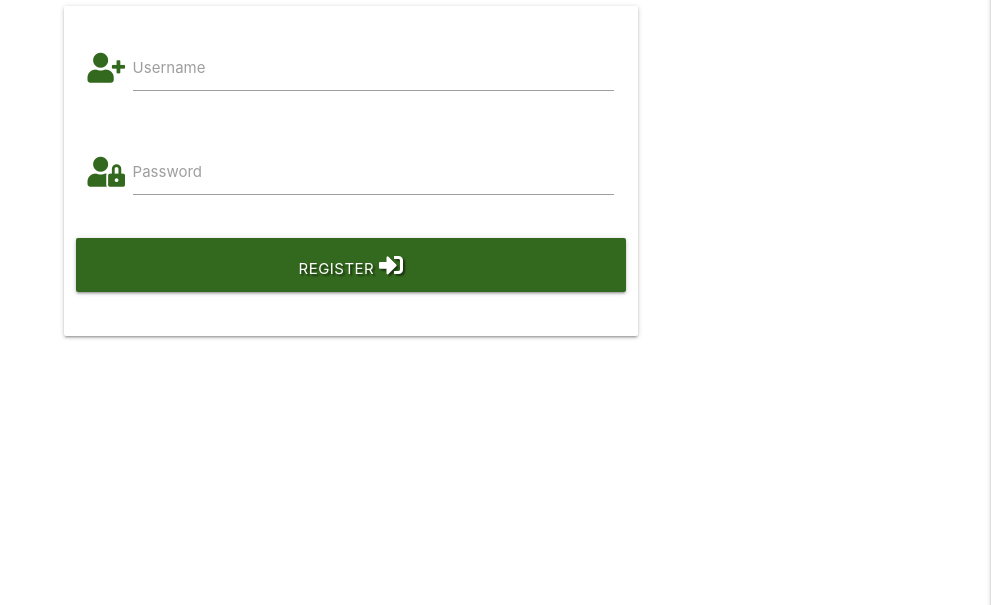
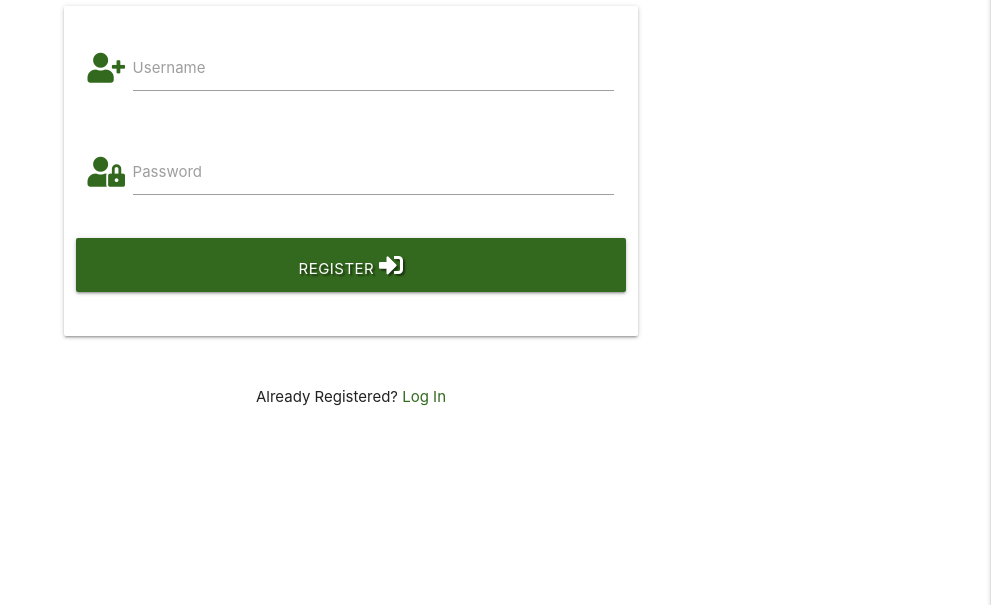
Before and after one commit to Code-Institute-Submissions/ms33, a Flask app: page /register in a window 1280 px wide. Shown: the part 160-765 px from the top of the page, without its empty margins (289-1280 px from the left). Run offline with Flask 2, Linux system fonts and the light colour scheme; some libraries are stand-ins or nearby versions.

Commit message:
login url

```diff
--- a/app.py
+++ b/app.py
@@ -49,6 +49,11 @@ def register():
     return render_template("register.html")
 
 
+@app.route("/login", methods=["GET", "POST"])
+def login():
+    return render_template("login.html")
+
+
 if __name__ == "__main__":
     app.run(host=os.environ.get("IP"),
             port=int(os.environ.get("PORT")),
--- a/templates/base.html
+++ b/templates/base.html
@@ -32,7 +32,7 @@
                     <li><a href="#">New Task</a></li>
                     <li><a href="#">Manage Categories</a></li>
                     <li><a href="#">Log Out</a></li>
-                    <li><a href="#">Log In</a></li>
+                    <li><a href="{{ url_for('login') }}">Log In</a></li>
                     <li><a href="{{ url_for('register') }}">Register</a></li>
                 </ul>
             </div>
@@ -48,7 +48,7 @@
             <li><a href="#">New Task</a></li>
             <li><a href="#">Manage Categories</a></li>
             <li><a href="#">Log Out</a></li>
-            <li><a href="#">Log In</a></li>
+            <li><a href="{{ url_for('login') }}">Log In</a></li>
             <li><a href="{{ url_for('register') }}">Register</a></li>
         </ul>
 
--- a/templates/login.html
+++ b/templates/login.html
@@ -4,7 +4,7 @@
 <h3 class="center-align">Log In</h3>
 
 <div class="row">
-    <form class="col s12 m8 offset-m2" method="POST" action="{{ url_for('register') }}">
+    <form class="col s12 m8 offset-m2" method="POST" action="{{ url_for('login') }}">
         <div class="card-panel">
             <!-- username, pattern in regex -->
             <div class="row">
@@ -37,7 +37,8 @@
 <div class="row">
     <div class="col s12">
         <p class="center-align">
-            New Here? <a href="{{ url_for('register) }}" class="light-green-text text">Register Account</a>
+            New Here?
+            <a href="{{ url_for('register') }}" class="light-green-text text-darken-4">Register Account</a>
         </p>
     </div>
 </div>
--- a/templates/register.html
+++ b/templates/register.html
@@ -34,4 +34,14 @@
     </form>
 </div>
 
+<div class="row">
+    <div class="col s12">
+        <p class="center-align">
+            Already Registered?
+            <a href="{{ url_for('login') }}" class="light-green-text text-darken-4">Log In</a>
+        </p>
+    </div>
+</div>
+
+
 {% endblock %}
```
